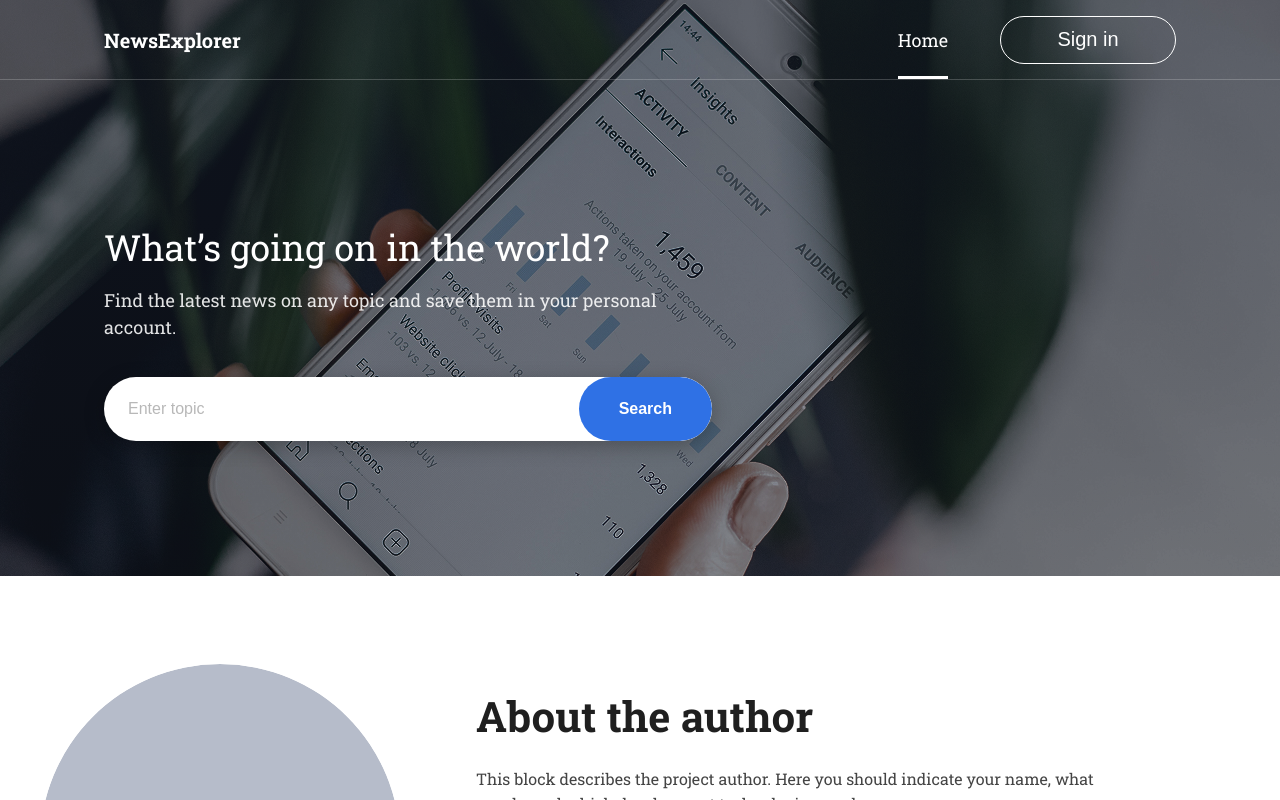
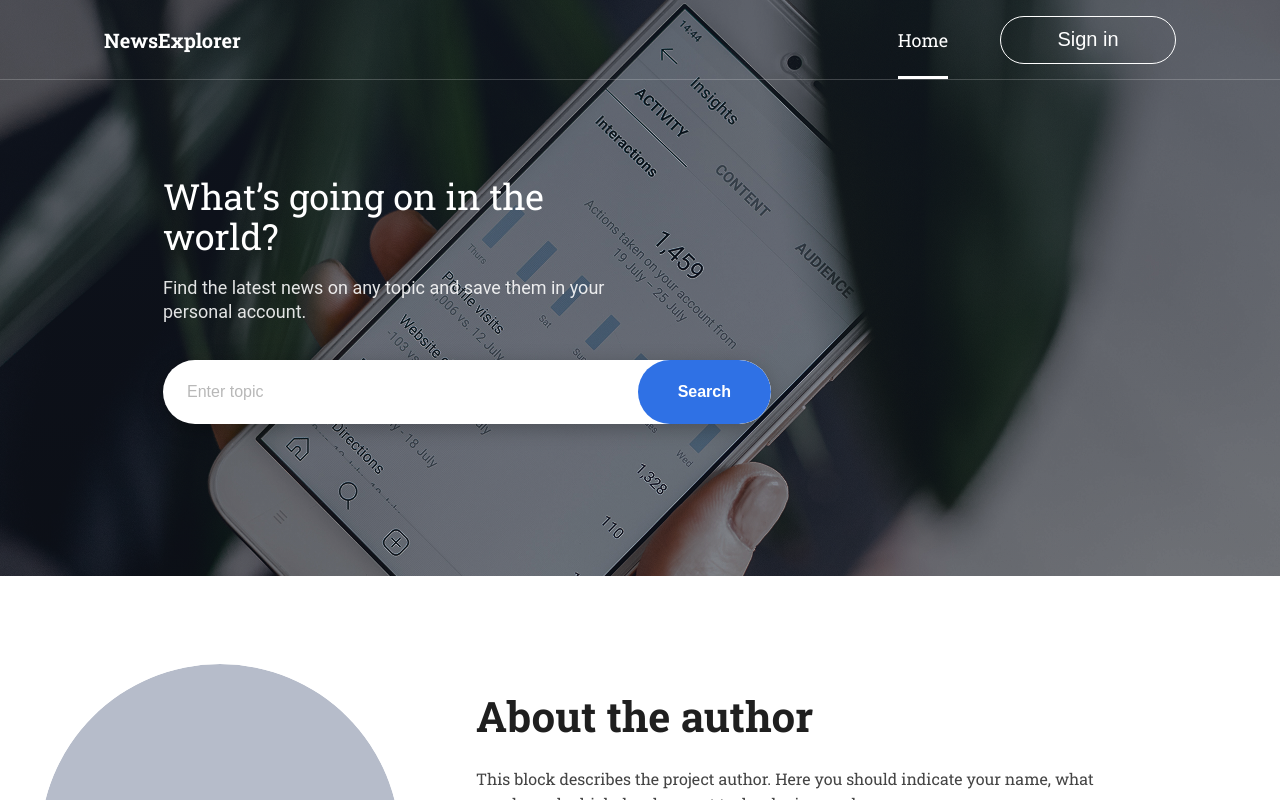
Before and after one commit to Ewell19/stage-1-frontend-api, a React (Vite) app: page / in a window 1280 px wide. Shown: the top 800 px of the page. Built offline with nearby package versions, Linux system fonts and the light colour scheme.

Commit message:
Add Roboto Regular font, apply subtitle Figma specs

```diff
--- a/src/components/Main/Main.css
+++ b/src/components/Main/Main.css
@@ -32,7 +32,7 @@
   z-index: 1;
   width: 100%;
   max-width: 1440px;
-  padding: 172px 104px 80px;
+  padding: 104px 104px 80px 163px;
   display: flex;
   flex-direction: column;
   gap: 20px;
@@ -46,15 +46,20 @@
   line-height: 40px;
   letter-spacing: 0px;
   color: #fff;
-  max-width: 620px;
+  width: 385px;
+  max-width: 385px;
 }
 
 .hero__subtitle {
   margin: 0;
+  font-family: 'Roboto', sans-serif;
+  font-weight: 400;
   font-size: 18px;
-  line-height: 1.5;
+  line-height: 24px;
+  letter-spacing: 0px;
   color: rgba(255, 255, 255, 0.88);
-  max-width: 600px;
+  width: 452px;
+  max-width: 452px;
 }
 
 .hero__search {
--- a/src/index.css
+++ b/src/index.css
@@ -12,6 +12,14 @@
   font-weight: 700;
   font-display: swap;
   src: url('./fonts/RobotoSlab-Bold.woff2') format('woff2');
+
+@font-face {
+  font-family: 'Roboto';
+  font-style: normal;
+  font-weight: 400;
+  font-display: swap;
+  src: url('./fonts/Roboto-Regular.woff2') format('woff2');
+}
 }
 
 * {
```
Also changed, not shown: src/fonts/Roboto-Regular.woff2 (added).
